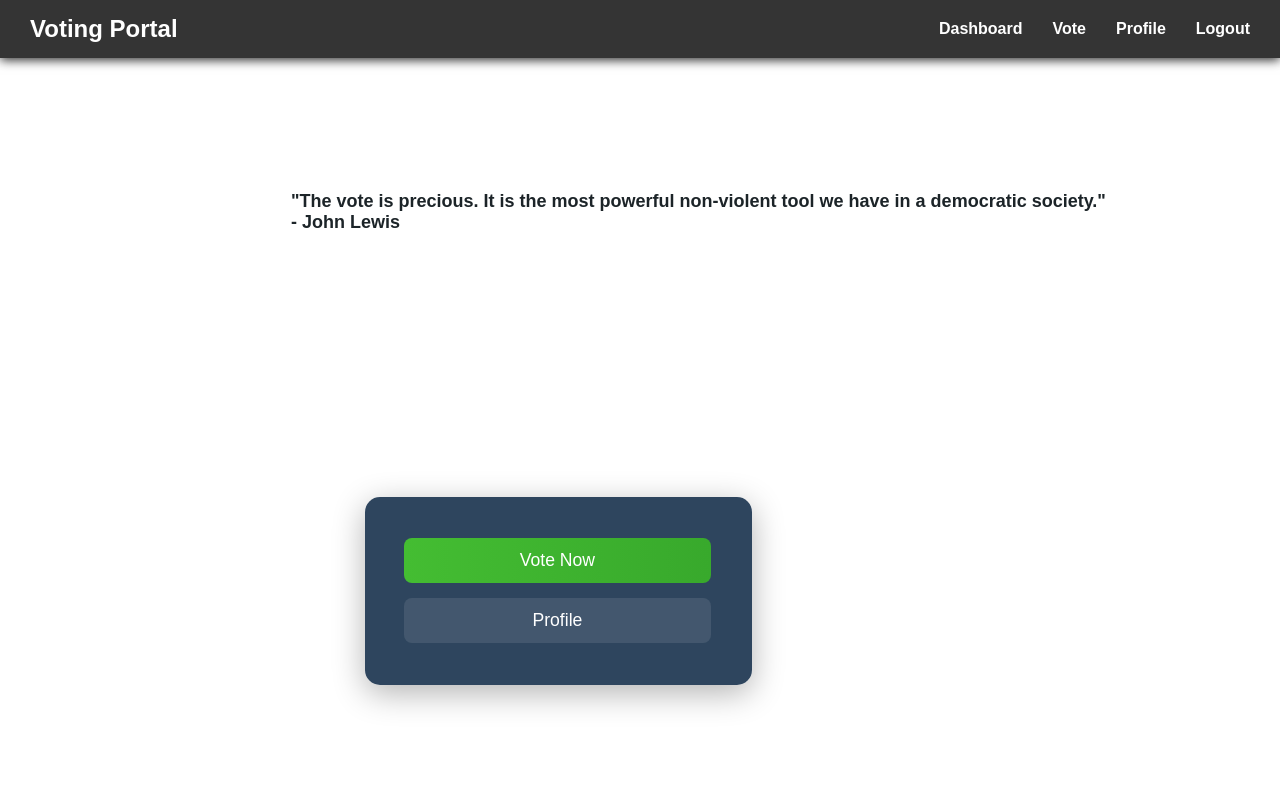
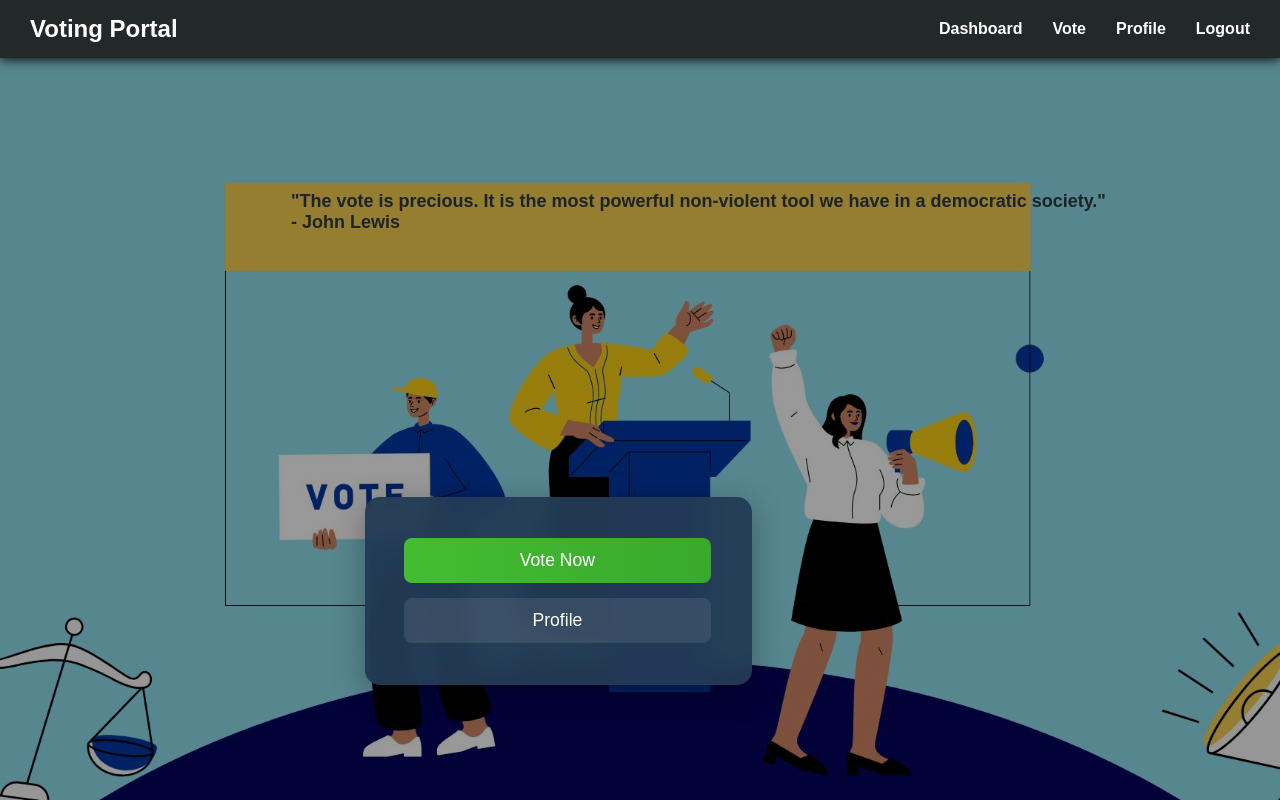
Before and after one commit to JatinNirwann/voting-portal, a PHP site: page /dashboard.php in a window 1280 px wide. Run offline with PHP 8.4, Linux system fonts and the light colour scheme; the visitor is signed in with stand-in values (Sample User, id 1).

Commit message:
minor fixes

```diff
--- a/index.php
+++ b/index.php
@@ -1,15 +1,19 @@
 <!DOCTYPE html>
 <html lang="en">
+
 <head>
     <meta charset="UTF-8">
     <meta name="viewport" content="width=device-width, initial-scale=1.0">
     <title>Login - Voting Portal</title>
     <link rel="stylesheet" href="stylesheet/styles.css">
 </head>
+
 <body class="login-page">
     <nav>
         <div class="logo">Voting Portal</div>
         <ul>
+            <li><a href="dashboard.php">Dashboard</a></li>
+            <li><a href="vote.php">Vote</a></li>
             <li><a href="index.php">Login</a></li>
             <li><a href="registration.php">Register</a></li>
         </ul>
@@ -36,4 +40,5 @@
         </div>
     </div>
 </body>
+
 </html>
--- a/processing/config.php
+++ b/processing/config.php
@@ -2,7 +2,7 @@
 $servername = "localhost";
 $username = "root";
 $password = "";
-$dbname = "testing_voting_portal";
+$dbname = "testing_voting_portal";//this is testing database not final one
 
 if (!$conn = mysqli_connect($servername,$username,$password,$dbname)) {
     die("Failed to connect");
--- a/processing/fetch_candidates.php
+++ b/processing/fetch_candidates.php
@@ -2,7 +2,7 @@
 require_once('config.php');
 
 if (!isset($_SESSION['logged_in']) || $_SESSION['logged_in'] !== true) {
-    echo "<p class='message'>Please log in to view candidates.</p>";
+    echo "<script>alert('Please log in to view candidates')</script>";
     exit();
 }
 
--- a/processing/process_login.php
+++ b/processing/process_login.php
@@ -21,7 +21,7 @@ if ($_SERVER["REQUEST_METHOD"] == "POST") {
             $_SESSION['voter_id'] = $voter_id;
             $_SESSION['logged_in'] = true;
 
-            header("Location: ../vote.php");
+            header("Location: ../dashboard.php");
             exit();
         } else {
             header("Location: ../index.php?error=Incorrect password!");
--- a/registration.php
+++ b/registration.php
@@ -1,15 +1,18 @@
 <!DOCTYPE html>
 <html lang="en">
+
 <head>
     <meta charset="UTF-8">
     <meta name="viewport" content="width=device-width, initial-scale=1.0">
     <title>Register - Voting Portal</title>
     <link rel="stylesheet" href="stylesheet/styles.css">
 </head>
+
 <body class="registration-page">
     <nav>
         <div class="logo">Voting Portal</div>
         <ul>
+            <li><a href="vote.php">Vote</a></li>
             <li><a href="index.php">Login</a></li>
             <li><a href="registration.php">Register</a></li>
         </ul>
@@ -42,4 +45,5 @@
         </form>
     </div>
 </body>
+
 </html>
--- a/stylesheet/styles.css
+++ b/stylesheet/styles.css
@@ -246,3 +246,15 @@ button:hover {
   padding: 10px;
   margin-top: 20px;
 }
+
+.dashboard-page {
+  background: linear-gradient(rgba(0, 0, 0, 0.4), rgba(0, 0, 0, 0.4)), url('../images/dashboard-page.jpg');
+  background-size: cover;
+  background-position: center;
+  background-attachment: fixed;
+}
+
+.message{
+  display: flex;
+  justify-content: center;
+}
--- a/vote.php
+++ b/vote.php
@@ -19,8 +19,11 @@ if (!isset($_SESSION['voter_id'])) {
     <nav>
         <div class="logo">Voting Portal</div>
         <ul>
+            <li><a href="dashboard.html">Dashboard</a></li>
+            <li><a href="vote.php">Vote</a></li>
             <li><a href="profile.php">Profile</a></li>
             <li><a href="processing/logout.php">Logout</a></li>
+
         </ul>
     </nav>
 
```
Also changed, not shown: images/dashboard-page.jpg.
